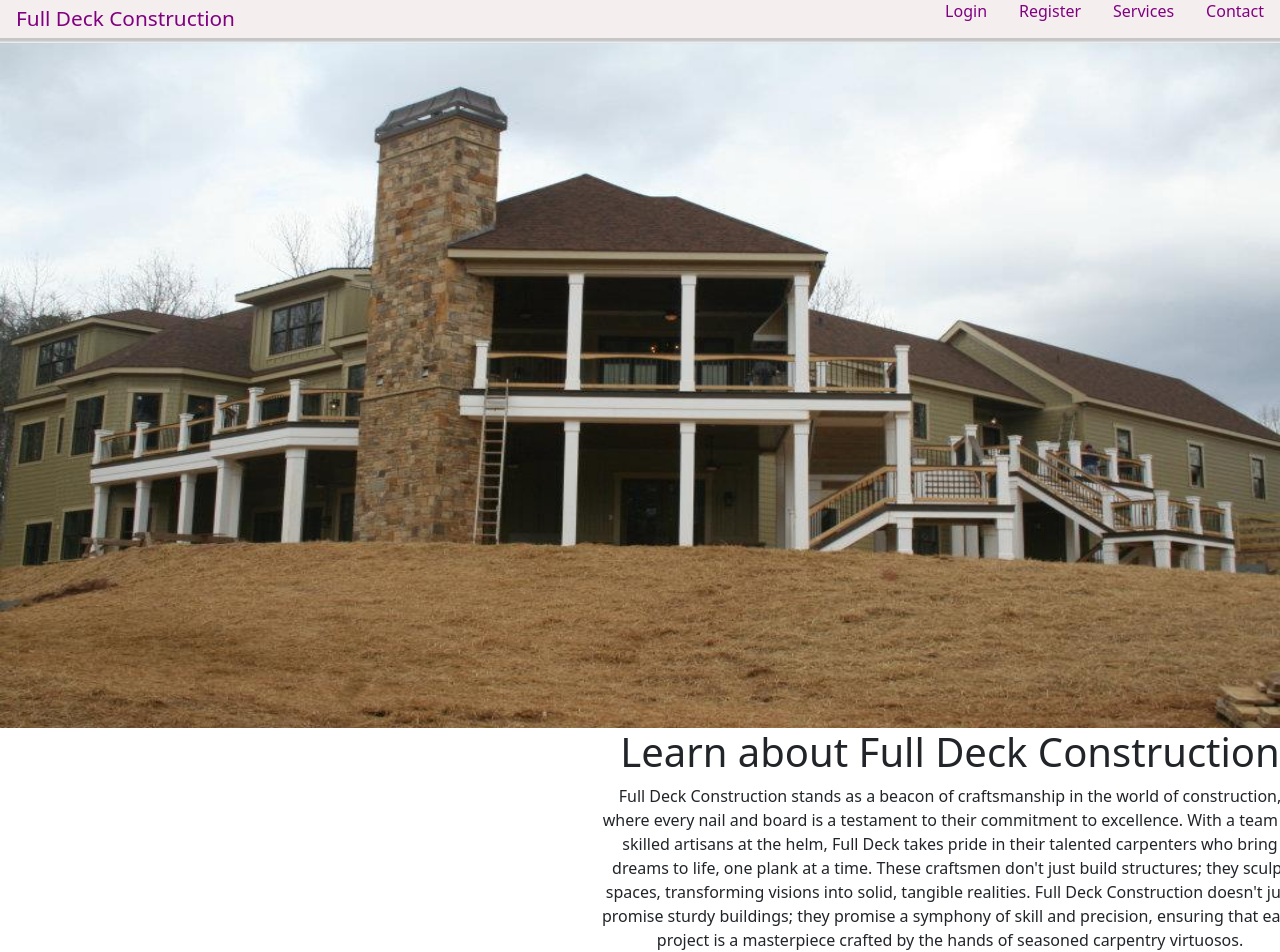
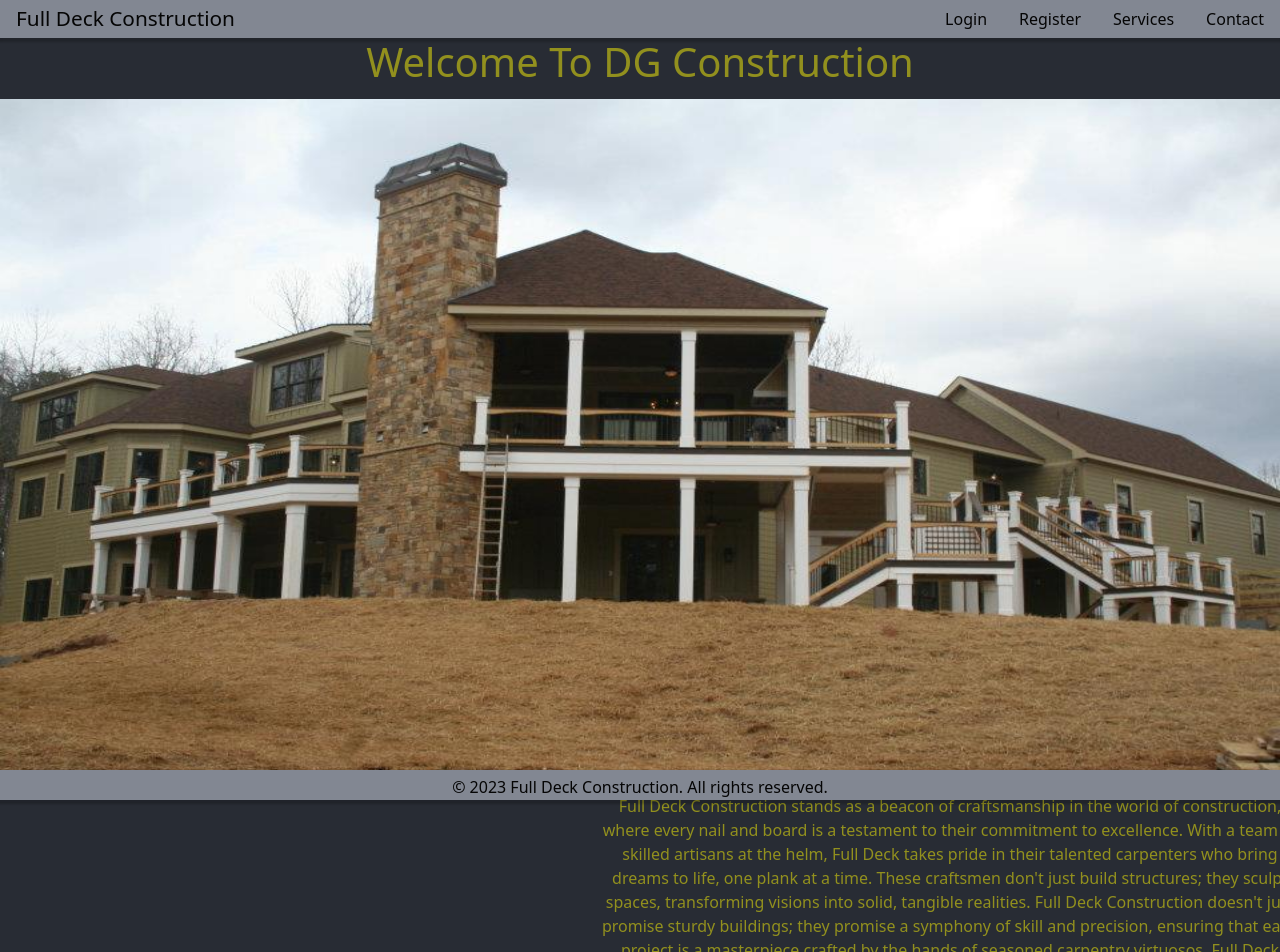
Before and after one commit to brentvoyles3/DGConstruction, a React (Create React App) app in the folder fulldeckconstruction/: page / in a window 1280 px wide. Shown: the top 952 px of the page. Built offline with nearby package versions, Linux system fonts and the light colour scheme.

Commit message:
added footer, and basic style for DDG

```diff
--- a/fulldeckconstruction/src/App.css
+++ b/fulldeckconstruction/src/App.css
@@ -10,14 +10,26 @@
 .landingBody {
   text-align: center;
   align-items: center;
+  background-color: #282c34;
+}
+
+.landingBody h1{
+  color: rgb(146, 144, 30);
+}
+
+.picContainer {
+  background-color: #282c34;
 }
 
 .landingContainer {
   margin-left: 600px;
+  background-color: #282c34;
 }
 
 .landingContainer article{
+  margin-top: 10px;
   width: 700px;
+  margin-bottom: 30px;
 }
 
 .Deck {
@@ -44,8 +56,9 @@
   color: white;
 }
 
-.App-link {
-  color: #61dafb;
+.landingBody article {
+  font-style: bold;
+  color: rgb(146, 144, 30);
 }
 
 @keyframes App-logo-spin {
--- a/fulldeckconstruction/src/App.js
+++ b/fulldeckconstruction/src/App.js
@@ -8,6 +8,7 @@ import {
 } from "react-router-dom";
 import Navbar from "./components/Navbar"
 import Home from "./components/Home";
+import Footer from "./components/Footer"
 
 function App() {
   return (
@@ -32,6 +33,7 @@ function App() {
                       element={<Navigate to="/" />}
                   />
               </Routes>
+              <Footer />
           </Router>
       </>
   );
--- /dev/null
+++ b/fulldeckconstruction/src/components/Footer.js
@@ -0,0 +1,14 @@
+import React, { Component } from "react";
+import "../styles/Footer.css"
+
+class Footer extends Component {
+    render() {
+        return (
+            <div className="footer">
+                <p className="pFooter"> &copy; 2023 Full Deck Construction.  All rights reserved. </p>
+            </div>
+        );
+    }
+}
+
+export default Footer;
--- a/fulldeckconstruction/src/components/Home.js
+++ b/fulldeckconstruction/src/components/Home.js
@@ -9,12 +9,13 @@ import Deck from "../deck.jpg"
 const Home = () => {
     return (
         <div className="landingBody">
+            <h1>Welcome To DG Construction</h1>
             <div className="picContainer">
                 <img src={Deck} className = "Deck"></img>
             </div>
              <div className="landingContainer">
         <article>
-          <h1>Learn about Full Deck Construction </h1>
+          Full Deck Construction stands as a beacon of craftsmanship in the world of construction, where every nail and board is a testament to their commitment to excellence. With a team of skilled artisans at the helm, Full Deck takes pride in their talented carpenters who bring dreams to life, one plank at a time. These craftsmen don't just build structures; they sculpt spaces, transforming visions into solid, tangible realities. Full Deck Construction doesn't just promise sturdy buildings; they promise a symphony of skill and precision, ensuring that each project is a masterpiece crafted by the hands of seasoned carpentry virtuosos.
           Full Deck Construction stands as a beacon of craftsmanship in the world of construction, where every nail and board is a testament to their commitment to excellence. With a team of skilled artisans at the helm, Full Deck takes pride in their talented carpenters who bring dreams to life, one plank at a time. These craftsmen don't just build structures; they sculpt spaces, transforming visions into solid, tangible realities. Full Deck Construction doesn't just promise sturdy buildings; they promise a symphony of skill and precision, ensuring that each project is a masterpiece crafted by the hands of seasoned carpentry virtuosos.
         </article>
         </div>
--- /dev/null
+++ b/fulldeckconstruction/src/styles/Footer.css
@@ -0,0 +1,16 @@
+.footer{
+    position: fixed;
+    left: 0;
+    bottom: 0;
+    width: 100%;
+    height: 30px;
+    background-color: #828792;
+    color:rgb(5, 5, 5);
+    box-shadow: 0 2px 2px 2px rgba(9, 9, 9, 0.23);
+}
+
+.pFooter {
+    text-align: center;
+    margin-top: 5px;
+    margin-bottom: 45px;
+}
--- a/fulldeckconstruction/src/styles/Navbar.css
+++ b/fulldeckconstruction/src/styles/Navbar.css
@@ -5,17 +5,22 @@
     align-items: center;
     position: relative;
     padding: 0.5rem 0rem;
-    background-color: rgb(245, 238, 238);
+    background-color: #828792;
     color: black;
     box-shadow: 0 2px 2px 2px rgba(9, 9, 9, 0.23);
   }
 
   .navigation a{
-    color:purple;
+     color:rgb(5, 5, 5);
+     font-style: bold;
   }
 
   .navigation a:hover{
-    color:orange
+    color: rgb(78, 77, 11);
+  }
+
+  .navigation-menu {
+    margin-top: 15px;
   }
 
   .brand-name {
```
